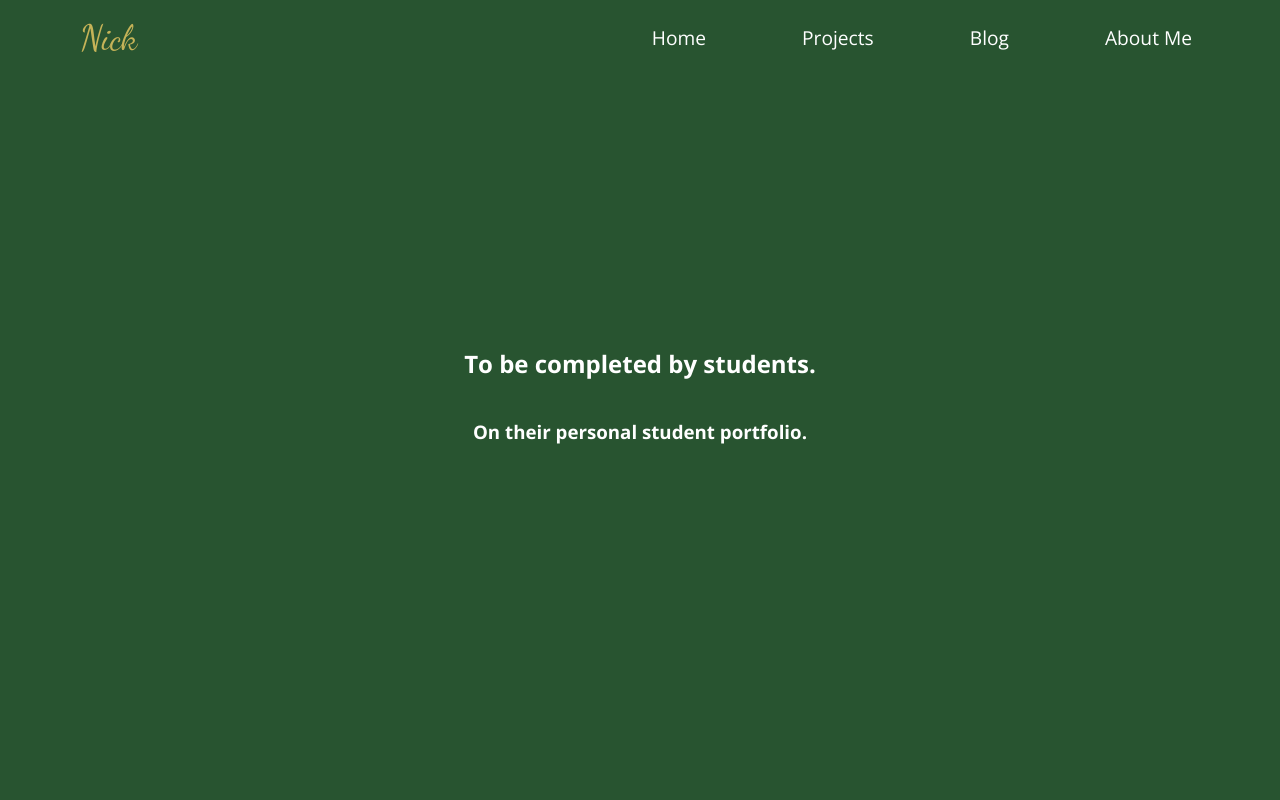
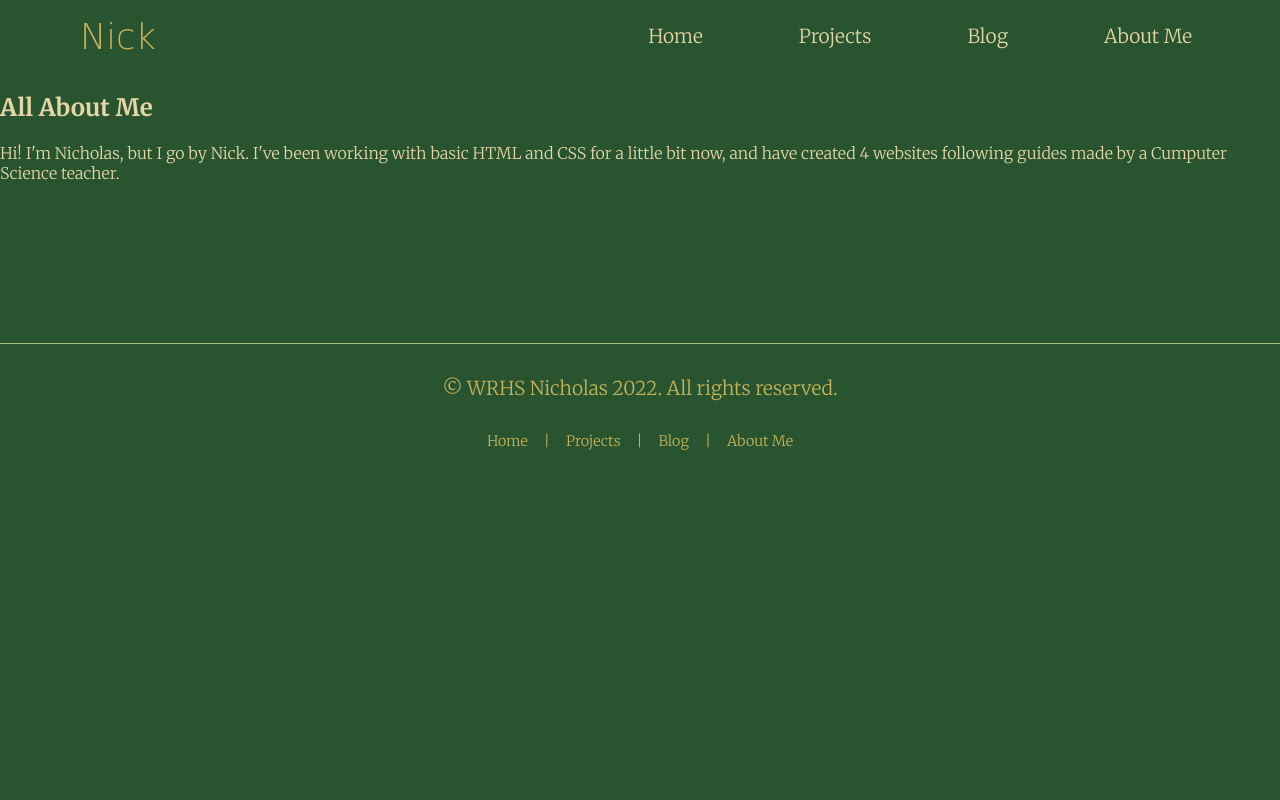
Before and after one commit to CSF2223/NicholasS, a plain HTML site: page aboutMe.html in a window 1280 px wide. Shown: the top 800 px of the page. Drawn offline with nearby package versions, Linux system fonts and the light colour scheme; a web font is replaced by a local one.

Commit message:
Worked on replacing colors, fonts, and edited sizes of various items.

```diff
--- a/aboutMe.html
+++ b/aboutMe.html
@@ -8,7 +8,7 @@
     <link rel="stylesheet" href="nav.css" type="text/css" />
     <title>About Me</title>
 </head>
-<body>
+<body class="among">
 
     <!-- Navigation Menu -->
     <nav class="navbar">
@@ -31,9 +31,9 @@
         </div>  <!-- Close navbar links class -->
     </nav>  <!-- Close navbar class -->
 
-    <section class="filler">
-        <h1>To be completed by students.</h1>
-        <h3>On their personal student portfolio.</h3>
+    <section class="AboutMe">
+        <h1>All About Me</h1>
+        <p>Hi! I'm Nicholas, but I go by Nick. I've been working with basic HTML and CSS for a little bit now, and have created 4 websites following guides made by a Cumputer Science teacher.</p>
     </section>
 
 
--- a/nav.css
+++ b/nav.css
@@ -1,18 +1,16 @@
 /*
 Color Palette
-background color: #200439
-primary: #512C73
+background color: #285430
 secondary: #5F8D4E
-tertiary: #6F4D8F
-accent: #9277AC
+tertiary: #4d8f4e
+accent: #A4BE7B
 vegasGold: #c5b358
-white: #fff
+white: #e6d5a5
 black: #000
 */
 
-@import url('https://fonts.googleapis.com/css2?family=Dancing+Script:wght@400;700&display=swap');
-@import url('https://fonts.googleapis.com/css2?family=Dancing+Script:wght@400;700&family=Open+Sans:wght@300;400;600;700&display=swap');
-
+@import url('https://fonts.googleapis.com/css2?family=Merriweather:wght@300;400;700&display=swap');
+@import url('https://fonts.googleapis.com/css2?family=Rubik+Distressed&display=swap');
 .navbar {
     display: flex;
     justify-content: space-between;
@@ -24,7 +22,7 @@ black: #000
     font-size: 2.2rem;
     margin: 0.75rem 2.5rem;
     color: #c5b358;
-    font-family: 'Dancing Script', cursive;
+    font-family: 'Rubik Distressed', cursive;
 }
 
 .navbar-links ul {
@@ -41,7 +39,7 @@ black: #000
 
 .navbar-links li a {
     text-decoration: none;
-    color: #fff;
+    color: #e6d5a5;
     padding: 0.5rem 2rem;
     display: block;
 }
@@ -64,7 +62,7 @@ black: #000
 .toggle-button .bar {
     height: 3px;
     width: 100%;
-    background-color: #fff;
+    background-color: #e6d5a5;
     border-radius: 10px;
 }
 
@@ -87,8 +85,13 @@ black: #000
     display: block;
 }
 
+.fa-file {
+    color: #4d8f4e;
+}
 
-
+.fa-brands {
+    color: #4d8f4e;
+}
 
 @media (max-width: 800px) {
     .toggle-button {
--- a/style.css
+++ b/style.css
@@ -1,19 +1,12 @@
 /*
 Color Palette
 background color: #285430
-primary: #512C73
 secondary: #5F8D4E
-tertiary: #6F4D8F
-accent: #9277AC
+tertiary: #4d8f4e
+accent: #A4BE7B
 vegasGold: #c5b358
-white: #fff
+white: #e6d5a5
 black: #000
-
-NEW COLORS
-
-#E5D9B6
-#A4BE7B
-
 */
 
 html{
@@ -27,7 +20,11 @@ body {
     font-family:'Open Sans', sans-serif;
     font-weight: 300;
     background-color: #285430;
-    color: #fff;
+    color: #e6d5a5;
+}
+
+.among {
+    font-family: 'Merriweather', serif;
 }
 
 .hero {
@@ -63,6 +60,7 @@ body {
 
 .heroTextTop {
     padding: 1rem;
+    color: #e6d5a5;
 }
 
 .heroTextBottom {
@@ -74,7 +72,7 @@ body {
 }
 
 .button {
-    background-color: #fff;
+    background-color: #e6d5a5;
     padding: 1rem;
     border-radius: 25px;
     font-size: 0.9rem;
@@ -99,13 +97,11 @@ body {
 }
 
 .projectCard {
-    background-color: #fff;
+    background-color: #e6d5a5;
     color: #285430;
     margin: 4rem 3rem;
     padding: 0.5rem 2rem;
     text-align: center;
-    border: 1px solid #9277AC;
-    border-radius: 1rem;
     box-shadow: 10px 10px 5px #000
 }
 
@@ -152,26 +148,20 @@ footer {
     text-align: center;
     color: #c5b358;
     margin: 10rem 0;
-    border-top: 1px solid #9277AC;
+    border-top: 1px solid #A4BE7B;
 }
 
 .copyright {
     margin: 1rem;
     padding: 1rem;
-    font-size: 1rem;
+    font-size: 1.2rem;
     color: #c5b358;
     display: block;
 }
 
-.filler {
-    display: flex;
-    flex-direction: column;
-    justify-content: center;
-    align-items: center;
-    margin: 0;
-    height: 80vh;
+.bottomNav {
+    font-size: 1rem;
 }
-
 
 @media (min-width: 800px) {
     .hero{
```
Also changed, not shown: blog.html (+1 -1 lines), index.html (+1 -1 lines), projects.html (+1 -1 lines).
